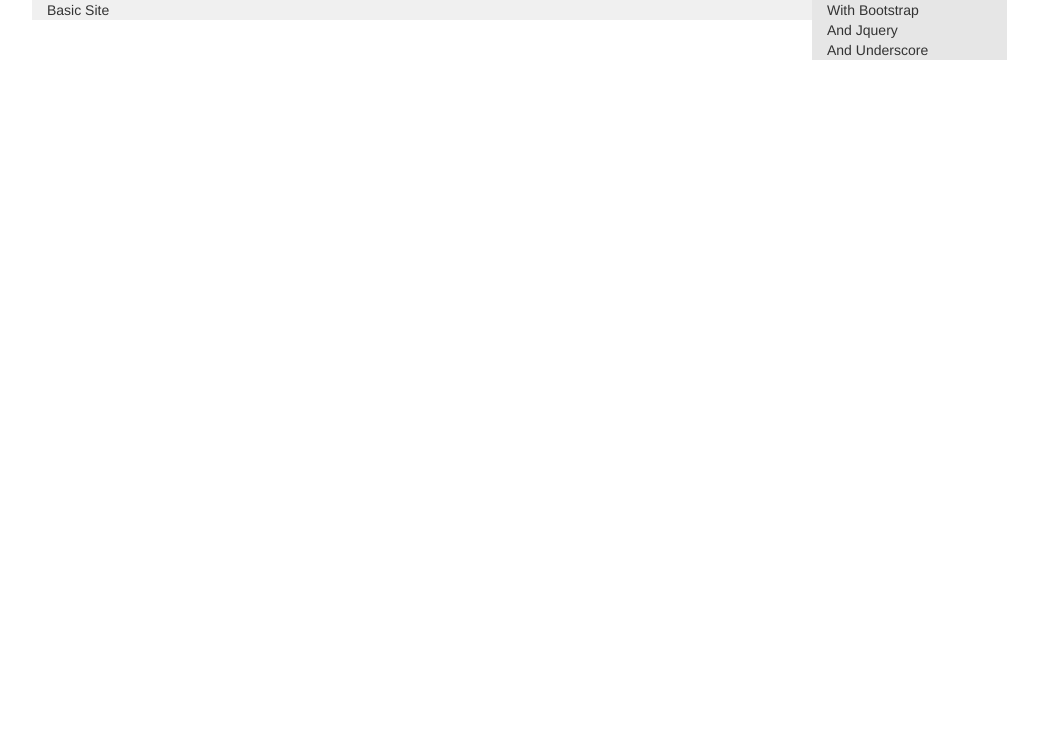
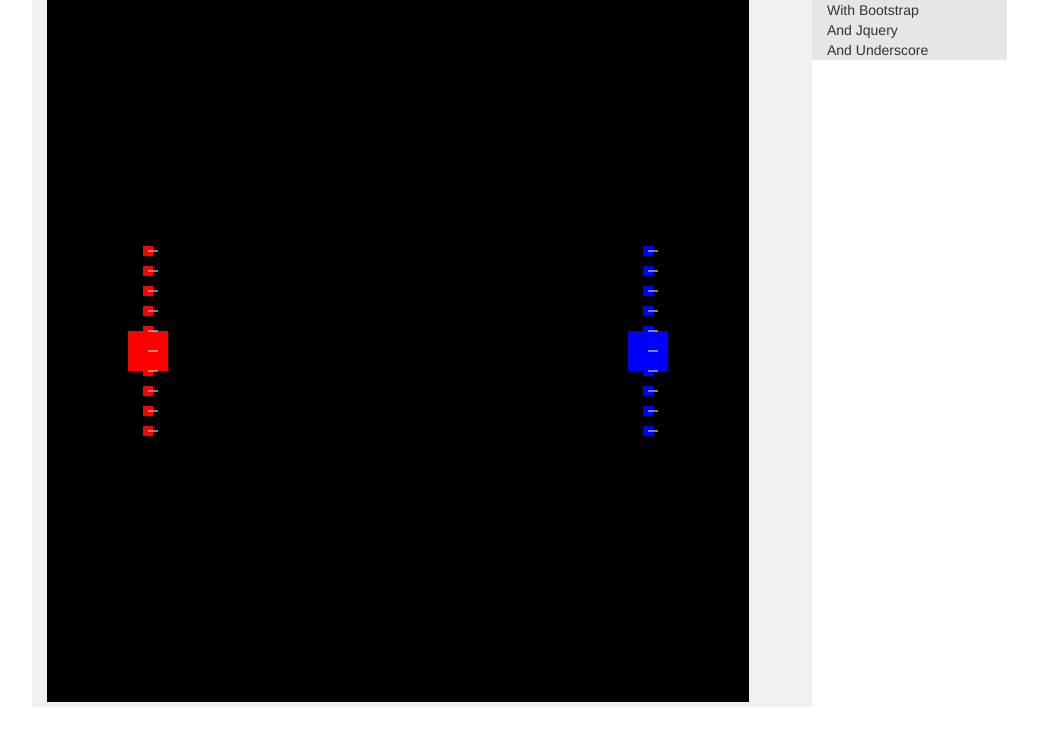
Before and after one commit to MattFerraro/ships, a plain HTML site: page index.html in a window 1280 px wide. Shown: the whole page, without its empty margins (23-1061 px from the left). Drawn offline with Linux system fonts and the light colour scheme.

Commit message:
First pass at global state init and drawing

```diff
--- a/index.html
+++ b/index.html
@@ -9,7 +9,7 @@
 	<div class="container">
   		<div class="row">
   			<div class="col-md-8" style="background-color:rgb(240,240,240)">
-  				Basic Site
+  				<canvas id="viewport" width="700" height="700" style="border:1px solid #000000;"></canvas>
   			</div>
   			<div class="col-md-2" style="background-color:rgb(230,230,230)">
   				With Bootstrap <br>
@@ -22,5 +22,18 @@
 	<script type="text/javascript" src="underscore-min.js"></script>
 	<script type="text/javascript" src="jquery-2.1.4.min.js"></script>
 	<script type="text/javascript" src="bootstrap.min.js"></script>
+  <script type="text/javascript" src="ships.js"></script>
+
+  <script type="text/javascript">
+  $(document).ready(function() {
+    viewport = $("#viewport")[0];
+    globalState = globalInit();
+
+    setInterval(globalUpdate, 100);
+    setInterval(function() {
+      globalDraw(viewport, globalState);
+    }, 500);
+  });
+  </script>
 </body>
 </html>
--- /dev/null
+++ b/ships.js
@@ -0,0 +1,96 @@
+var shipPrototypes = {
+	"default": {
+		"size": 10,
+		"maxSpeed": 1,
+		"initialHealth": 100
+	}
+}
+
+function globalInit() {
+	// Returns the initial global state
+	var globalState = {};
+
+	var colors = ["red", "blue"];
+	var basePositions = [{x: 100, y: 350}, {x: 600, y: 350}];
+	var numShips = 10;
+	globalState.teams = [];
+	for (var i = 0; i < 2; i++) {
+		var team = {};
+		team.color = colors[i];
+
+		team.base = {
+			position: basePositions[i],
+			size: 40
+		};
+
+		team.ships = [];
+		for (var j = 0; j < numShips; j++) {
+			var ship = {};
+			ship.class = "default";
+			// Copy over all the default params from the ship prototype
+			for(var k in shipPrototypes[ship.class]) {
+				ship[k]=shipPrototypes[ship.class][k];
+			}
+			ship.x = team.base.position.x;
+			ship.y = team.base.position.y + 20 * j - numShips/2 * 20;
+			ship.heading = 0;
+			ship.speed = 0;
+			ship.health = ship.initialHealth;
+			team.ships.push(ship);
+		}
+		globalState.teams.push(team);
+	}
+	return globalState;
+}
+
+
+function globalUpdate(globalState) {
+	// Input: the global state
+	// This function's job is to morph the global state to propogate the
+	// physics of the simulated universe
+}
+
+function updateTeamZero(globalState) {
+	// Input is (a copy of) the entire global state
+	// Output is a dictionary of commands that are addressed to the ships
+	// under the command of team zero
+}
+
+function updateTeamOne(globalState) {
+	// Input is (a copy of) the entire global state
+	// Output is a dictionary of commands that are addressed to the ships
+	// under the command of team one
+}
+
+function globalDraw(canvas, globalState) {
+	var ctx=canvas.getContext("2d");
+
+	// clear the screen
+	ctx.fillStyle="#000000";
+	ctx.fillRect(0, 0, canvas.width, canvas.height);
+
+	// console.log(globalState);
+	// draw the teams
+	for (var i = globalState.teams.length - 1; i >= 0; i--) {
+		var team = globalState.teams[i];
+		ctx.fillStyle = team.color;
+
+		// draw the home base
+		var base = team.base;
+		ctx.fillRect(base.position.x - base.size / 2, team.base.position.y - base.size / 2, base.size, base.size);
+
+		// draw each ship
+		for (var j = team.ships.length - 1; j >= 0; j--) {
+			var ship = team.ships[j];
+			ctx.fillRect(ship.x - ship.size / 2, ship.y - ship.size / 2, ship.size, ship.size);
+
+			var headingY = Math.sin(ship.heading) * 10;
+			var headingX = Math.cos(ship.heading) * 10;
+			ctx.strokeStyle = "#FFFFFF";
+			ctx.beginPath();
+			ctx.moveTo(ship.x,ship.y);
+			ctx.lineTo(ship.x + headingX, ship.y + headingY);
+			ctx.stroke();
+		};
+	};
+}
```
